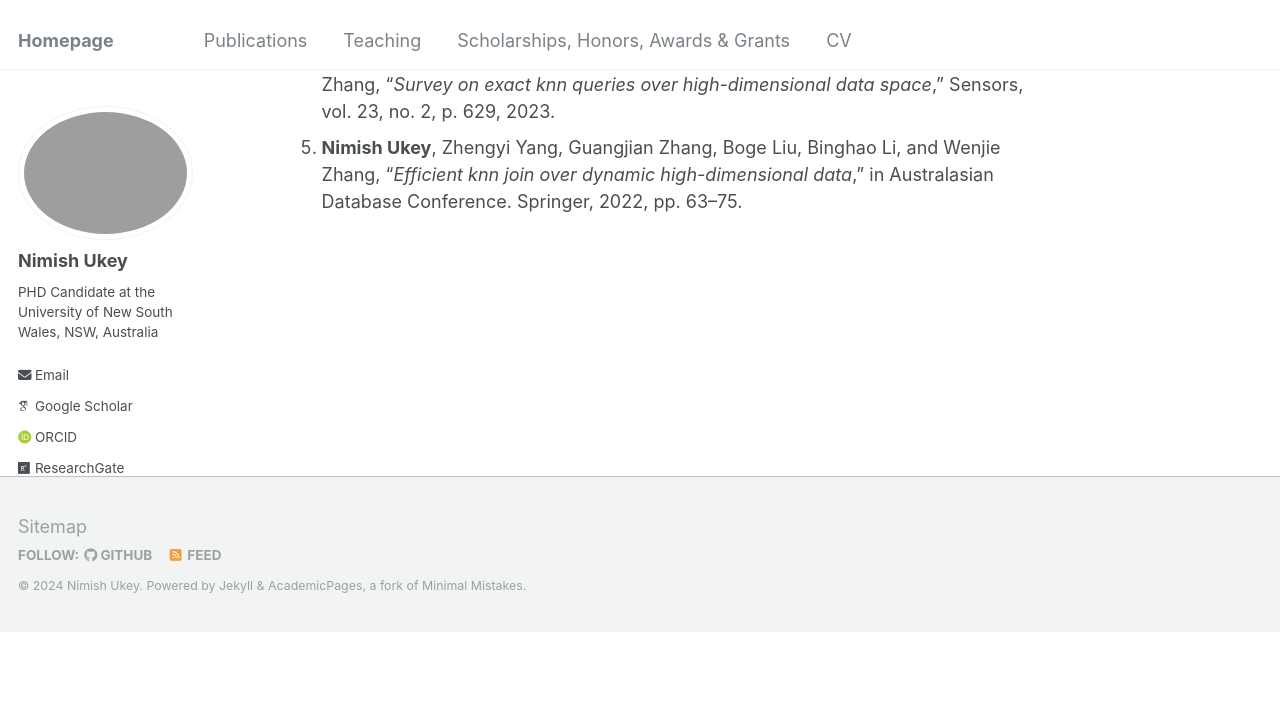
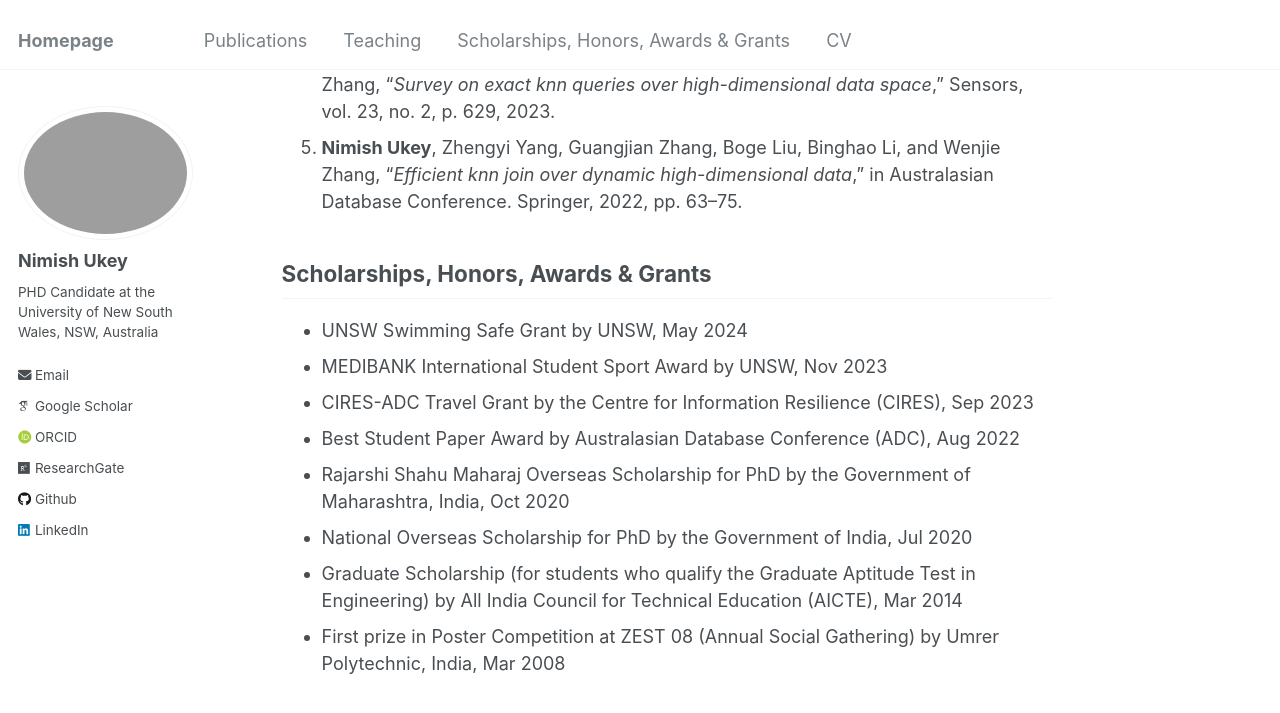
Before and after one commit to nimishukey/nimishukey.github.io, a Jekyll site: the page built from _pages/about.md, in a window 1280 px wide and 900 px high, scrolled down 805 px. Shown: the top 713 px of the window. Built offline with Jekyll 4.4.1, drawn with Linux system fonts in a browser that asks for light colours; some web fonts are replaced; before the commit the page ends 1436 px from its top, so only the background shows below that.

Commit message:
Update about.md

```diff
--- a/_pages/about.md
+++ b/_pages/about.md
@@ -18,3 +18,14 @@ My complete articles are available on [Google Scholar](https://scholar.google.co
 3. **Nimish Ukey**, Guangjian Zhang, Zhengyi Yang, Binghao Li, Wei Li, and Wenjie Zhang, “*Efficient continuous knn join over dynamic high-dimensional data*,” World Wide Web, vol. 26, no. 6, pp. 3759–3794, 2023.
 4. **Nimish Ukey**, Zhengyi Yang, Binghao Li, Guangjian Zhang, Yiheng Hu, and Wenjie Zhang, “*Survey on exact knn queries over high-dimensional data space*,” Sensors, vol. 23, no. 2, p. 629, 2023.
 5. **Nimish Ukey**, Zhengyi Yang, Guangjian Zhang, Boge Liu, Binghao Li, and Wenjie Zhang, “*Efficient knn join over dynamic high-dimensional data*,” in Australasian Database Conference. Springer, 2022, pp. 63–75.
+
+
+<h2 id= "honors & awards"> Scholarships, Honors, Awards & Grants </h2>
+  - UNSW Swimming Safe Grant by UNSW, May 2024
+  - MEDIBANK International Student Sport Award by UNSW, Nov 2023
+  - CIRES-ADC Travel Grant by the Centre for Information Resilience (CIRES), Sep 2023
+  - Best Student Paper Award by Australasian Database Conference (ADC), Aug 2022
+  - Rajarshi Shahu Maharaj Overseas Scholarship for PhD by the Government of Maharashtra, India, Oct 2020
+  - National Overseas Scholarship for PhD by the Government of India, Jul 2020
+  - Graduate Scholarship (for students who qualify the Graduate Aptitude Test in Engineering) by All India Council for Technical Education (AICTE), Mar 2014
+  - First prize in Poster Competition at ZEST 08 (Annual Social Gathering) by Umrer Polytechnic, India, Mar 2008
```
